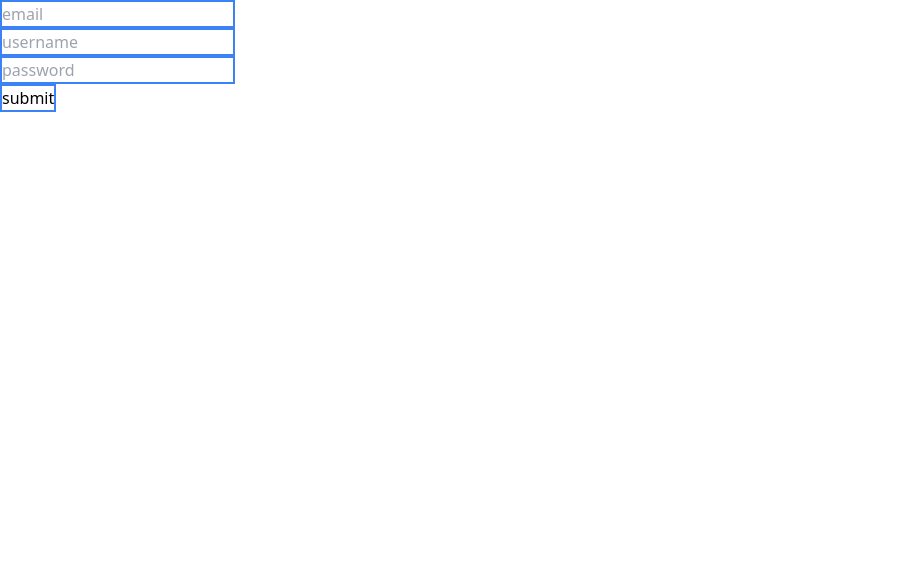
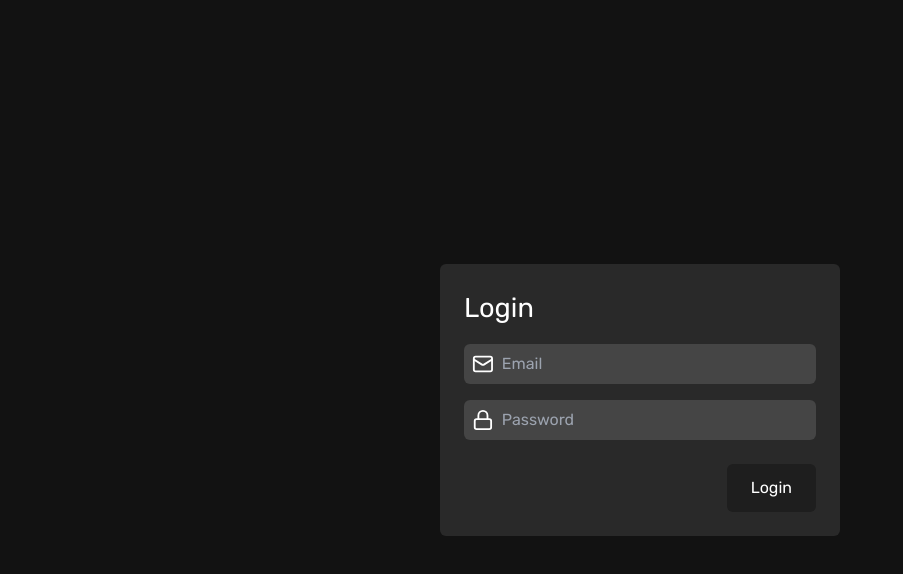
Before and after one commit to ipxz-p/KMITinity, a React (Create React App) app in the folder frontend/: page /login in a window 1280 px wide. Shown: the top 574 px of the page, without its empty margins (0-903 px from the left). Built offline with nearby package versions, Linux system fonts and the light colour scheme.

Commit message:
feat: 🎸 add color theme login page and more

```diff
--- a/frontend/package.json
+++ b/frontend/package.json
@@ -3,11 +3,16 @@
   "version": "0.1.0",
   "private": true,
   "dependencies": {
+    "@emotion/react": "^11.11.1",
+    "@emotion/styled": "^11.11.0",
+    "@mui/icons-material": "^5.11.16",
+    "@mui/material": "^5.13.5",
     "@reduxjs/toolkit": "^1.9.5",
     "@testing-library/jest-dom": "^5.16.5",
     "@testing-library/react": "^13.4.0",
     "@testing-library/user-event": "^13.5.0",
     "jwt-decode": "^3.1.2",
+    "lucide-react": "^0.244.0",
     "react": "^18.2.0",
     "react-dom": "^18.2.0",
     "react-redux": "^8.0.7",
--- a/frontend/src/App.css
+++ b/frontend/src/App.css
@@ -0,0 +1,4 @@
+@import url('https://fonts.googleapis.com/css2?family=Lexend:wght@300;400;500;600&family=Mali:wght@300;400;600;700&family=Rubik:wght@300;400;500;600;700&display=swap');
+*{
+    font-family: 'Rubik', sans-serif;
+}
--- a/frontend/src/App.js
+++ b/frontend/src/App.js
@@ -4,13 +4,17 @@ import Home from "./views";
 import Post from "./views/Post";
 import Login from "./views/Login";
 import PersistLogin from "./features/auth/PersistLogin";
+import Layout from "./components/Layout";
+
 function App() {
   return (
     <Routes>
       <Route element={<PersistLogin />}>
         <Route path="/" element={<Navbar />}>
-          <Route path="/" element={<Home />}></Route>
-          <Route path="post" element={<Post />}></Route>
+          <Route element={<Layout />}>
+            <Route path="/" element={<Home />}></Route>
+            <Route path="post" element={<Post />}></Route>
+          </Route>
         </Route>
       </Route>
       <Route path="login" element={<Login />} />
--- /dev/null
+++ b/frontend/src/components/Layout.jsx
@@ -0,0 +1,14 @@
+import React from 'react'
+import { Outlet } from 'react-router-dom'
+
+const Layout = () => {
+  return (
+    <div className='bg-dark-500 text-white pt-[3.2rem] min-h-screen'>
+        <div className='max-w-4xl mx-auto w-full mt-4 px-6'>
+            <Outlet />
+        </div>
+    </div>
+  )
+}
+
+export default Layout
--- a/frontend/src/components/Navbar.jsx
+++ b/frontend/src/components/Navbar.jsx
@@ -13,13 +13,13 @@ const Navbar = () => {
   }, [isSuccess, navigate])
   return (
     <div>
-        <nav className='bg-red-500 px-4 py-2 flex justify-between'>
+        <nav className='bg-dark-200 text-white px-6 h-[3.2rem] flex justify-between items-center fixed top-0 left-0 w-full'>
           <div>
             <Link to='/'>KMITinity</Link>
           </div>
           <div className='flex'>
             <div>
-              <Link to='/post'>Post</Link>
+              <Link to='/post'>Posts</Link>
             </div>
             {username === '' ?
               <div>
--- a/frontend/src/index.js
+++ b/frontend/src/index.js
@@ -1,6 +1,7 @@
 import React from 'react';
 import ReactDOM from 'react-dom/client';
 import './index.css';
+import './App.css'
 import App from './App';
 import { BrowserRouter, Routes, Route } from 'react-router-dom';
 import { Provider } from 'react-redux';
--- a/frontend/src/views/Login.jsx
+++ b/frontend/src/views/Login.jsx
@@ -1,38 +1,50 @@
-import React from 'react'
+import React, { useState } from 'react'
 import { useNavigate } from 'react-router-dom'
 import { useLoginMutation } from '../app/api/authApiSlice'
 import { setCredentials } from '../app/authSlice'
 import { useDispatch } from 'react-redux'
+import { Mail, Lock } from 'lucide-react';
 
 const Login = () => {
   const navigate = useNavigate()
   const dispatch = useDispatch()
   const [login, {isLoading}] = useLoginMutation()
+  const [email, setEmail] = useState('')
+  const [pasword, setPassword] = useState('')
+  const handleEmailInput = (e) => setEmail(e.target.value)
+  const handlePasswordInput = (e) => setPassword(e.target.value)
   const handleLogin = async (e) => {
     e.preventDefault()
     try {
       const { accessToken } = await login({
-        "email": "p@gmail.com",
-        "password" : "123456"
+        "email": email,
+        "password" : pasword
       }).unwrap()
       dispatch(setCredentials({accessToken}))
+      setEmail('')
+      setPassword('')
+      navigate('/')
     } catch (error) {
-      console.log(error);
+      alert(error.data.message)
     }
   }
   return (
-    <div className=''>
-      <form onSubmit={handleLogin}>
-        <div>
-          <input className='border-2 border-blue-500' type="email" placeholder='email'/>
+    <div className='bg-dark-500 h-screen w-screen flex justify-center items-center'>
+      <form className='bg-dark-200 rounded-md max-w-[400px] w-full p-6 text-white' onSubmit={handleLogin}>
+        <p className='text-header'>Login</p>
+        <div className='bg-dark-100 rounded-md w-full flex p-2 mt-4'>
+          <Mail className='mr-2' />
+          <input onChange={handleEmailInput} className='bg-dark-100 w-full outline-none' type="email" placeholder='Email' autoComplete="new-password" />
         </div>
-        <div>
-          <input className='border-2 border-blue-500' type="text" placeholder='username'/>
+        <div className='bg-dark-100 rounded-md w-full flex p-2 mt-4'>
+          <Lock className='mr-2' />
+          <input onChange={handlePasswordInput} className='bg-dark-100 w-full outline-none' type="password" placeholder='Password' autoComplete="off" />
         </div>
-        <div>
-          <input className='border-2 border-blue-500' type="password" placeholder='password'/>
+        <div className='flex justify-end'>
+          <button className='bg-dark-400 rounded-md px-6 py-3 mt-6'>
+            Login
+          </button>
         </div>
-        <button className='border-2 border-blue-500' type='submit'>submit</button>
       </form>
     </div>
   )
--- a/frontend/src/views/index.jsx
+++ b/frontend/src/views/index.jsx
@@ -1,8 +1,12 @@
 import React from 'react'
-
 const index = () => {
   return (
-    <div>Home</div>
+    <div>
+      <p className='text-header'>Top Posts</p>
+      <p className='text-content'>
+        Lorem ipsum dolor, sit amet consectetur adipisicing elit. Mollitia saepe dolorem praesentium earum, maiores error beatae laborum impedit? Quaerat quia quae placeat laborum suscipit voluptas veniam neque similique voluptates, obcaecati porro facilis possimus assumenda ab distinctio numquam accusamus illo labore excepturi quo temporibus quibusdam? Eveniet nisi, molestias maxime rerum provident corporis, reprehenderit aspernatur vitae perferendis atque amet incidunt voluptate quas blanditiis esse ex saepe exercitationem fugit voluptatem labore non! Harum quos nisi recusandae! Optio exercitationem quas, vitae laborum nesciunt minus molestiae nobis libero quo et impedit consectetur esse distinctio culpa quisquam temporibus nam ipsam repellendus fugiat nulla repudiandae. Aliquam.
+      </p>
+    </div>
   )
 }
 
--- a/frontend/tailwind.config.js
+++ b/frontend/tailwind.config.js
@@ -4,7 +4,23 @@ module.exports = {
     "./src/**/*.{js,jsx,ts,tsx}",
   ],
   theme: {
-    extend: {},
+    extend: {
+      colors: {
+        dark: {
+          100: '#454545',
+          200: '#292929',
+          300: '#2E2E2E',
+          400: '#1E1E1E',
+          500: '#121212'
+        }
+      },
+      fontSize: {
+        'header': '1.7rem',
+        'content': '1rem',
+        'small': '0.85rem'
+      }
+    }
+
   },
   plugins: [],
 }
```
Also changed, not shown: 2 other files (tests, documents, lock files or other folders).
